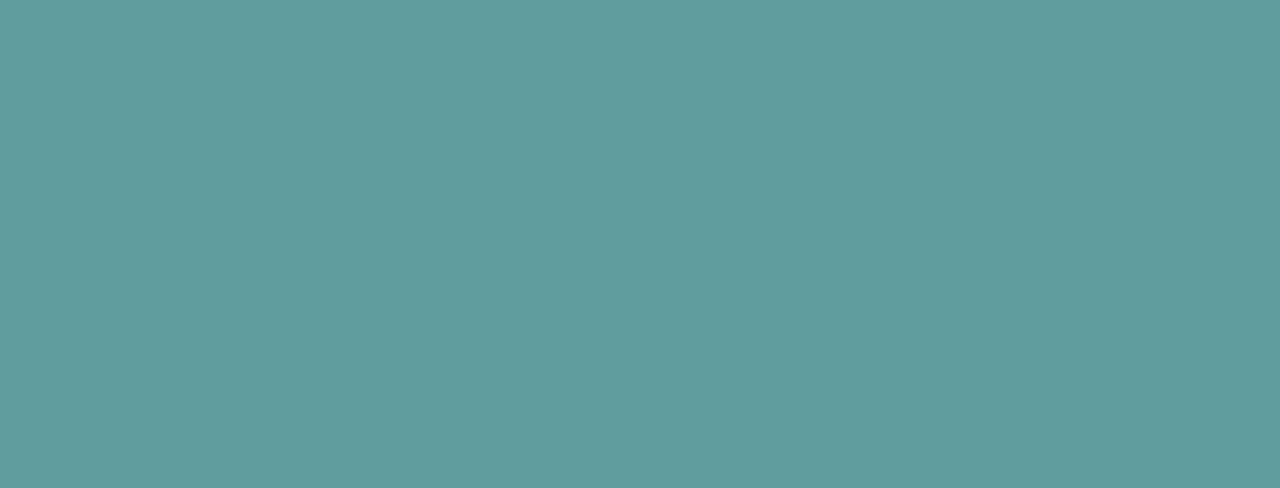
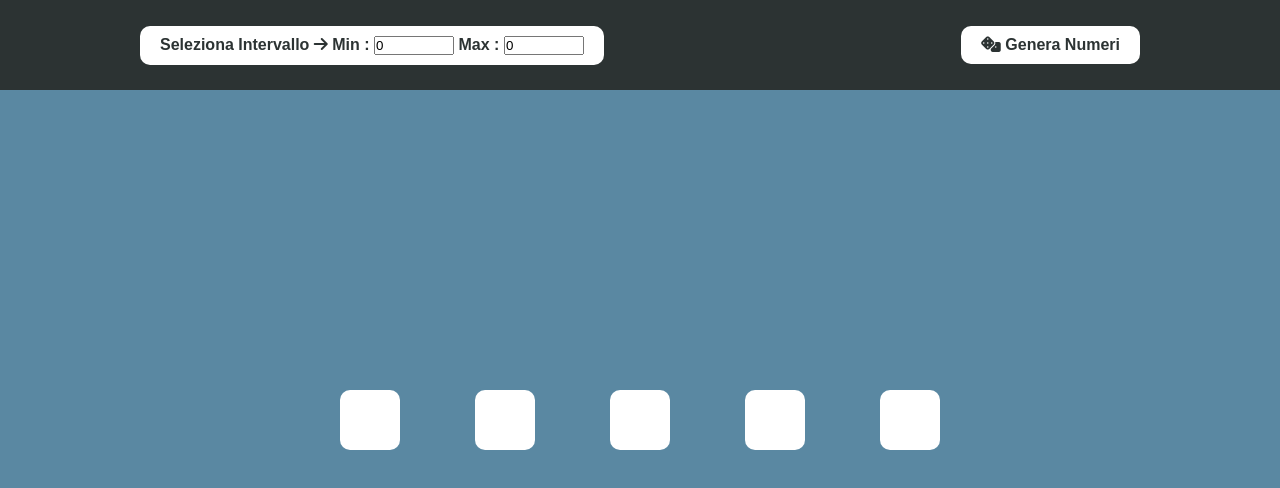
Before and after one commit to gabrielepetralia/js-simon, a plain HTML site: page index.html in a window 1280 px wide. Drawn offline with Linux system fonts and the light colour scheme.

Commit message:
[add] numbers generation

```diff
--- a/assets/css/style.css
+++ b/assets/css/style.css
@@ -1,3 +1,4 @@
+/* General */
 * {
   margin: 0;
   padding: 0;
@@ -5,6 +6,62 @@
 }
 
 body {
-  background-color: cadetblue;
-  color: white
+  background-color: #5a88a2;
+  color: #2C3333;
+  font-family: Arial, Helvetica, sans-serif;
+  font-weight: bold;
 }
+
+.container {
+  width: 90%;
+  max-width: 1000px;
+  margin: 0 auto;
+}
+
+.btn {
+  cursor: pointer;
+}
+
+.box {
+  background-color: white;
+  border-radius: 10px;
+  padding: 10px 20px;
+}
+
+/* Header */
+header {
+  background-color: #2C3333;
+}
+
+nav {
+  display: flex;
+  align-items: center;
+  justify-content: space-between;
+  height: 90px;
+}
+
+nav input {
+  width: 80px;
+}
+
+#gen-num {
+  cursor: pointer;
+}
+
+/* Main  */
+.cells-container {
+  display: flex;
+  justify-content: space-between;
+  padding: 0 200px;
+  margin-top: 300px;
+}
+
+.num-cell {
+  display: flex;
+  justify-content: center;
+  align-items: center;
+  background-color: white;
+  border-radius: 10px;
+  width: 60px;
+  height: 60px;
+}
--- a/assets/js/script.js
+++ b/assets/js/script.js
@@ -0,0 +1,39 @@
+let randNumbers = [];
+let min;
+let max;
+
+const genNum = document.getElementById("gen-num");
+const cells = document.getElementsByClassName("num-cell");
+
+genNum.addEventListener("click", () => {
+  min = parseInt(document.getElementById("min-num").value);
+  max = parseInt(document.getElementById("max-num").value);
+  randNumbers = [];
+  if(min < max) {
+    if ( max - min < 4) {
+      alert("Max deve essere di almeno 4 più grande di Min");
+    } else {
+      generateRandomNumbers();
+      console.log(randNumbers)
+    }
+  } else {
+    alert("Min deve essere minore di Max");
+  }
+})
+
+/*--------------- Functions ---------------*/
+function getRandomNumber (min, max) {
+  return Math.floor(Math.random() * (max - min + 1) ) + min;
+}
+
+function generateRandomNumbers () {
+  i = 0;
+  while(randNumbers.length < 5) {
+    num = getRandomNumber(min, max);
+    if(!randNumbers.includes(num)) {
+      randNumbers.push(num);
+      cells[i].innerHTML =  num;
+      i++;
+    }
+  }
+}
--- a/index.html
+++ b/index.html
@@ -5,12 +5,51 @@
   <meta http-equiv="X-UA-Compatible" content="IE=edge">
   <meta name="viewport" content="width=device-width, initial-scale=1.0">
 
+  <link rel="stylesheet" href="https://cdnjs.cloudflare.com/ajax/libs/font-awesome/6.4.0/css/all.min.css" integrity="sha512-iecdLmaskl7CVkqkXNQ/ZH/XLlvWZOJyj7Yy7tcenmpD1ypASozpmT/E0iPtmFIB46ZmdtAc9eNBvH0H/ZpiBw==" crossorigin="anonymous" referrerpolicy="no-referrer" />
+
   <link rel="stylesheet" href="assets/css/style.css">
   <title>Simon Says</title>
 </head>
 <body>
+  <header>
+    <div class="container">
+      <nav>
+        <div class="box">
+          <span>Seleziona Intervallo </span>
+          <i class="fa-solid fa-arrow-right"></i>
+          <span> Min :</span>
+          <input type="number" id="min-num" value="0">
+          <span> Max :</span>
+          <input type="number" id="max-num" value="0">
+        </div>
+        <div id="gen-num" class="box btn">
+          <i class="fa-solid fa-dice"></i>
+          <span>Genera Numeri</span>
+        </div>
+      </nav>
+    </div>
+  </header>
+
   <main>
+    <div class="container">
+      <div class="cells-container">
+        <div class="num-cell">
 
+        </div>
+        <div class="num-cell">
+
+        </div>
+        <div class="num-cell">
+
+        </div>
+        <div class="num-cell">
+
+        </div>
+        <div class="num-cell">
+
+        </div>
+      </div>
+    </div>
   </main>
 
   <script src="assets/js/script.js"></script>
```
